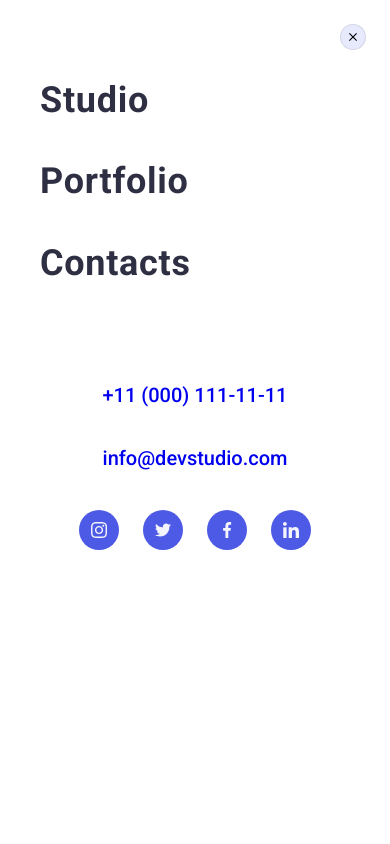
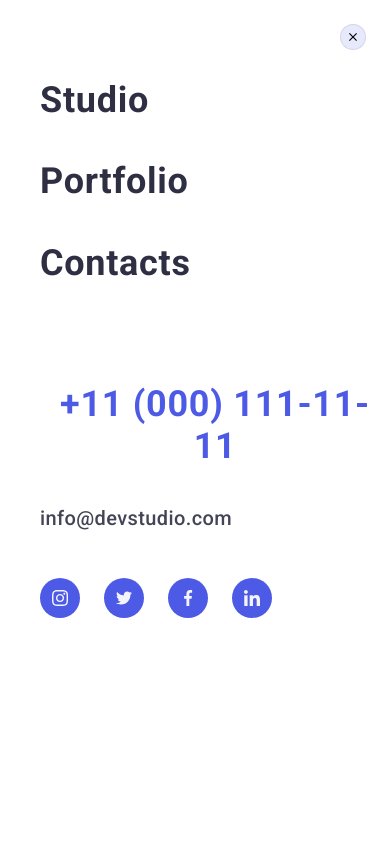
Before and after one commit to BonzDanil/goit-markup-hw-07, a plain HTML site: page index.html in a window 390 px wide. Both pictures are taken after a click on the button 352 px from the left and 30 px from the top of the page. Shown: the top 844 px of the page. Drawn offline with nearby package versions, Linux system fonts and the light colour scheme.

Commit message:
homework 7.2

```diff
--- a/css/styles.css
+++ b/css/styles.css
@@ -71,15 +71,21 @@ body {
 }
 
 .main-title {
-    font-weight: 500;
-    font-size: 20px;
-    line-height: 1, 2;
+    font-weight: 700;
+    font-size: 36px;
+    line-height: 1, 11;
     text-align: center;
     letter-spacing: 0.02em;
     color: #2E2F42;
 
 
     margin-bottom: 8px;
+}
+
+.characteristic-team>.main-title {
+    font-weight: 500;
+    font-size: 20px;
+    line-height: 1, 2;
 }
 
 @media only screen and (min-width: 768px) {
@@ -320,11 +326,15 @@ body {
 .tags-h {
     display: flex;
 
+    font-family: 'Roboto';
+    font-style: normal;
     font-weight: 700;
-    font-size: 56px;
-    line-height: 1.07;
+    font-size: 36px;
+    line-height: 1.11;
     text-align: center;
     letter-spacing: 0.02em;
+    text-transform: capitalize;
+
     color: #FFFFFF;
 
     max-width: 496px;
@@ -363,6 +373,19 @@ body {
         flex-wrap: wrap;
         gap: 24px;
         flex-direction: row;
+    }
+
+    .tags-h {
+        display: flex;
+        font-weight: 700;
+        font-size: 56px;
+        line-height: 1, 07;
+
+        color: #FFFFFF;
+
+        max-width: 496px;
+        margin-bottom: 48px;
+
     }
 
     .paragraph {
@@ -915,6 +938,9 @@ body {
 }
 
 .portfolio-img-character>.main-title {
+    font-weight: 500;
+font-size: 20px;
+line-height: 24px;
     text-align: start;
 }
 
@@ -1176,7 +1202,7 @@ body {
     align-items: center;
 }
 
- .decore-svg {
+.decore-svg {
     fill: #F4F4FD;
     display: flex;
     justify-content: center;
@@ -1189,7 +1215,7 @@ body {
         background-color 250ms var(--transition-timing);
 
 
-        margin-right: 8px;
+    margin-right: 8px;
 }
 
 .offer-checkbox:checked+.offer-label>.decore-svg {
@@ -1260,11 +1286,12 @@ body {
     position: fixed;
     top: 0;
     left: 0;
-    width: 100%;
+   width: 100%;
     height: 100%;
     opacity: 1;
     display: block;
     pointer-events: initial;
+    overflow-y: auto;
     background-color: #FFFFFF;
 }
 
@@ -1322,3 +1349,36 @@ body {
     text-align: center;
     margin-bottom: 40px;
 }
+
+.address-mobile {
+    display: flex;
+    flex-direction: column;
+    align-items: flex-start;
+    padding-left: 40px;
+    list-style: none;
+}
+
+.link-address-tel {
+    font-weight: 700;
+    font-size: 36px;
+    line-height: 1, 11;
+    letter-spacing: 0.02em;
+    text-transform: capitalize;
+    color: #4D5AE5;
+}
+
+.link-address-mail {
+    font-weight: 500;
+    font-size: 20px;
+    line-height: 1, 2;
+    letter-spacing: 0.02em;
+    color: #434455;
+}
+
+.mobile-menu>.socials {
+    display: flex;
+    gap: 24px;
+    margin-top: 8px;
+    justify-content: flex-start;
+    margin-left: 40px;
+}
```
